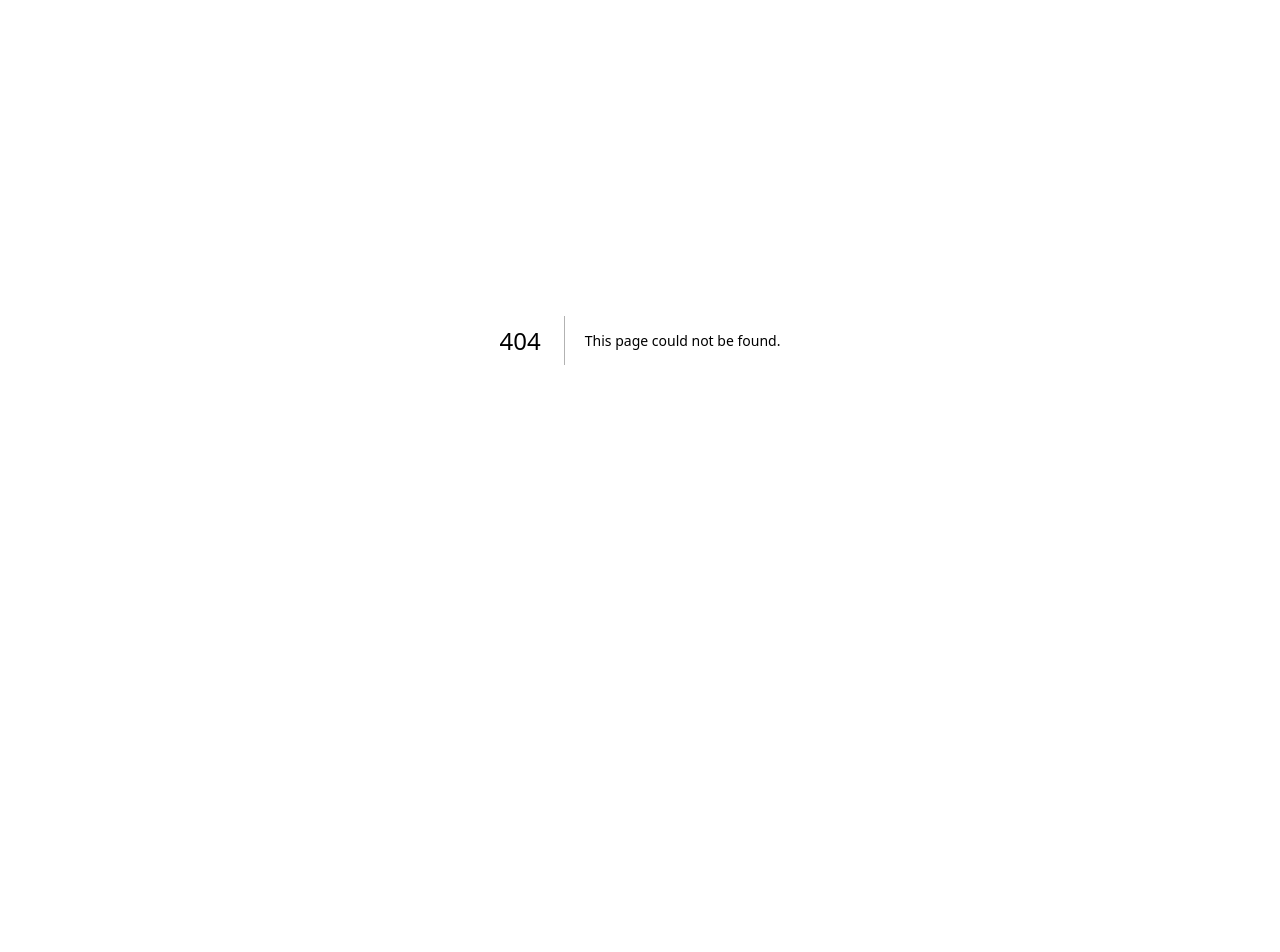
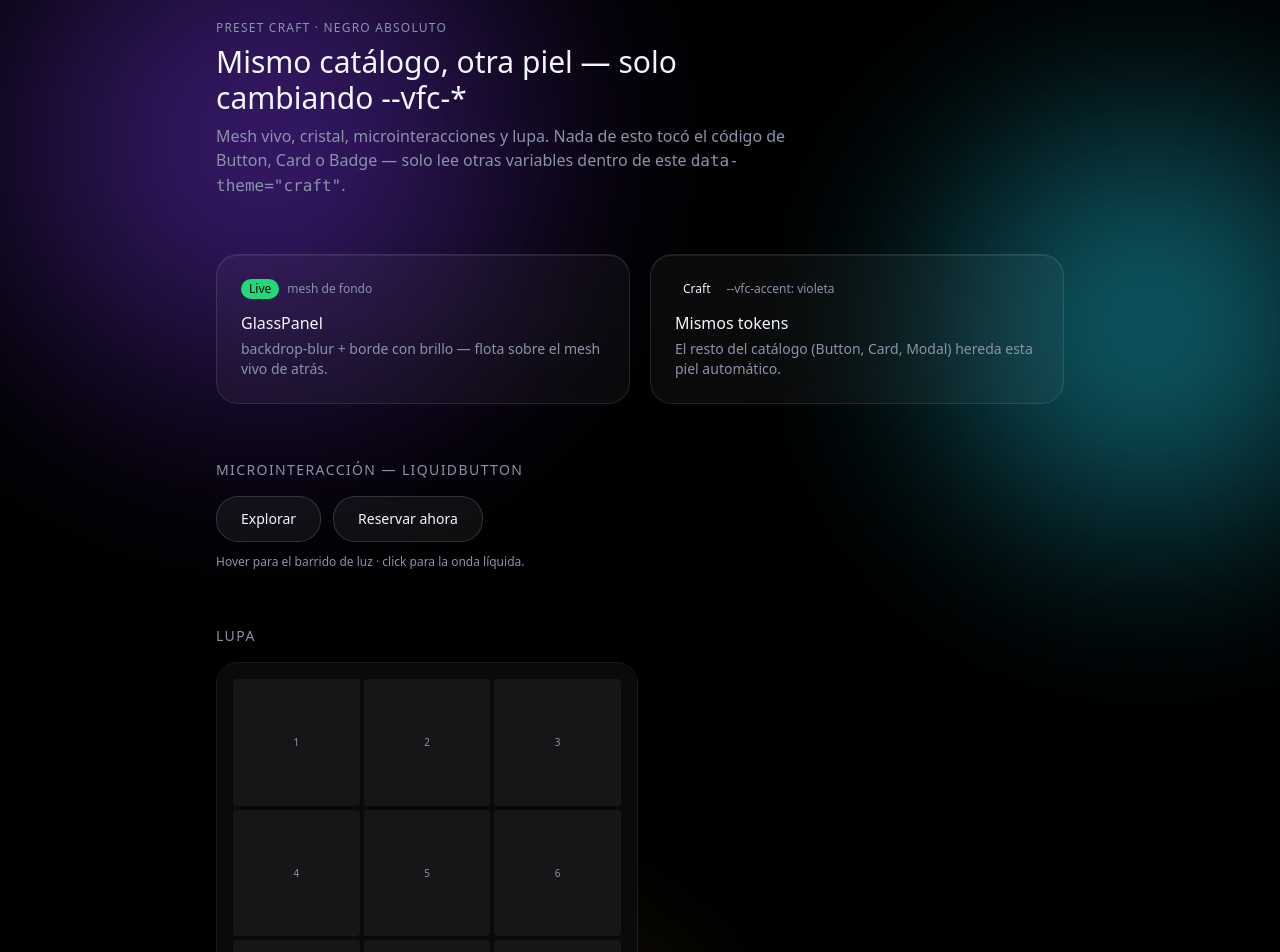
Before and after one commit to turbillon50/catalogo-compoentes, a Next.js app: page /craft in a window 1280 px wide. Before the commit this address had no page. Shown: the part 60-1012 px from the top of the page. Before the commit the page ends 800 px from the top, so only its background shows below. Built offline with nearby package versions, Linux system fonts and the light colour scheme.

Commit message:
feat: pagina /craft — showcase del preset negro absoluto

```diff
--- /dev/null
+++ b/app/craft/page.tsx
@@ -0,0 +1,115 @@
+"use client";
+
+import { motion } from "framer-motion";
+import { MeshBackground } from "@/components/craft/MeshBackground";
+import { GlassPanel } from "@/components/craft/GlassPanel";
+import { Loupe } from "@/components/craft/Loupe";
+import { LiquidButton } from "@/components/craft/LiquidButton";
+import { Badge } from "@/components/ui/Badge";
+
+export default function CraftShowcase() {
+  return (
+    <div data-theme="craft" className="relative min-h-screen overflow-hidden">
+      <MeshBackground />
+
+      <main className="relative mx-auto max-w-4xl px-6 py-20">
+        <motion.header
+          initial={{ opacity: 0, y: 8 }}
+          animate={{ opacity: 1, y: 0 }}
+          transition={{ duration: 0.3 }}
+          className="mb-14 max-w-xl"
+        >
+          <p className="mb-2 text-xs font-medium uppercase tracking-widest text-[var(--vfc-fg-muted)]">
+            Preset Craft · Negro absoluto
+          </p>
+          <h1 className="text-3xl font-medium text-[var(--vfc-fg)]">
+            Mismo catálogo, otra piel — solo cambiando --vfc-*
+          </h1>
+          <p className="mt-2 text-[var(--vfc-fg-muted)]">
+            Mesh vivo, cristal, microinteracciones y lupa. Nada de esto tocó el código de
+            Button, Card o Badge — solo lee otras variables dentro de este{" "}
+            <code>data-theme=&quot;craft&quot;</code>.
+          </p>
+        </motion.header>
+
+        <motion.section
+          initial={{ opacity: 0, y: 8 }}
+          animate={{ opacity: 1, y: 0 }}
+          transition={{ duration: 0.3, delay: 0.1 }}
+          className="mb-14 grid grid-cols-1 gap-5 sm:grid-cols-2"
+        >
+          <GlassPanel>
+            <div className="mb-3 flex items-center gap-2">
+              <Badge variant="success">Live</Badge>
+              <span className="text-xs text-[var(--vfc-fg-muted)]">mesh de fondo</span>
+            </div>
+            <h3 className="mb-1 font-medium text-[var(--vfc-fg)]">GlassPanel</h3>
+            <p className="text-sm text-[var(--vfc-fg-muted)]">
+              backdrop-blur + borde con brillo — flota sobre el mesh vivo de atrás.
+            </p>
+          </GlassPanel>
+          <GlassPanel>
+            <div className="mb-3 flex items-center gap-2">
+              <Badge>Craft</Badge>
+              <span className="text-xs text-[var(--vfc-fg-muted)]">--vfc-accent: violeta</span>
+            </div>
+            <h3 className="mb-1 font-medium text-[var(--vfc-fg)]">Mismos tokens</h3>
+            <p className="text-sm text-[var(--vfc-fg-muted)]">
+              El resto del catálogo (Button, Card, Modal) hereda esta piel automático.
+            </p>
+          </GlassPanel>
+        </motion.section>
+
+        <motion.section
+          initial={{ opacity: 0, y: 8 }}
+          animate={{ opacity: 1, y: 0 }}
+          transition={{ duration: 0.3, delay: 0.2 }}
+          className="mb-14"
+        >
+          <h2 className="mb-4 text-sm font-medium uppercase tracking-widest text-[var(--vfc-fg-muted)]">
+            Microinteracción — LiquidButton
+          </h2>
+          <div className="flex flex-wrap gap-3">
+            <LiquidButton>Explorar</LiquidButton>
+            <LiquidButton>Reservar ahora</LiquidButton>
+          </div>
+          <p className="mt-3 text-xs text-[var(--vfc-fg-muted)]">
+            Hover para el barrido de luz · click para la onda líquida.
+          </p>
+        </motion.section>
+
+        <motion.section
+          initial={{ opacity: 0, y: 8 }}
+          animate={{ opacity: 1, y: 0 }}
+          transition={{ duration: 0.3, delay: 0.3 }}
+        >
+          <h2 className="mb-4 text-sm font-medium uppercase tracking-widest text-[var(--vfc-fg-muted)]">
+            Lupa
+          </h2>
+          <Loupe
+            zoom={2.2}
+            size={170}
+            className="inline-block overflow-hidden rounded-vfc-lg border border-white/10"
+          >
+            <div
+              className="grid grid-cols-3 gap-1 bg-[var(--vfc-surface-2)] p-4"
+              style={{ width: 420 }}
+            >
+              {Array.from({ length: 9 }).map((_, i) => (
+                <div
+                  key={i}
+                  className="flex aspect-square items-center justify-center rounded bg-white/5 text-[10px] text-[var(--vfc-fg-muted)]"
+                >
+                  {i + 1}
+                </div>
+              ))}
+            </div>
+          </Loupe>
+          <p className="mt-3 text-xs text-[var(--vfc-fg-muted)]">
+            Mueve el mouse sobre la cuadrícula.
+          </p>
+        </motion.section>
+      </main>
+    </div>
+  );
+}
```
